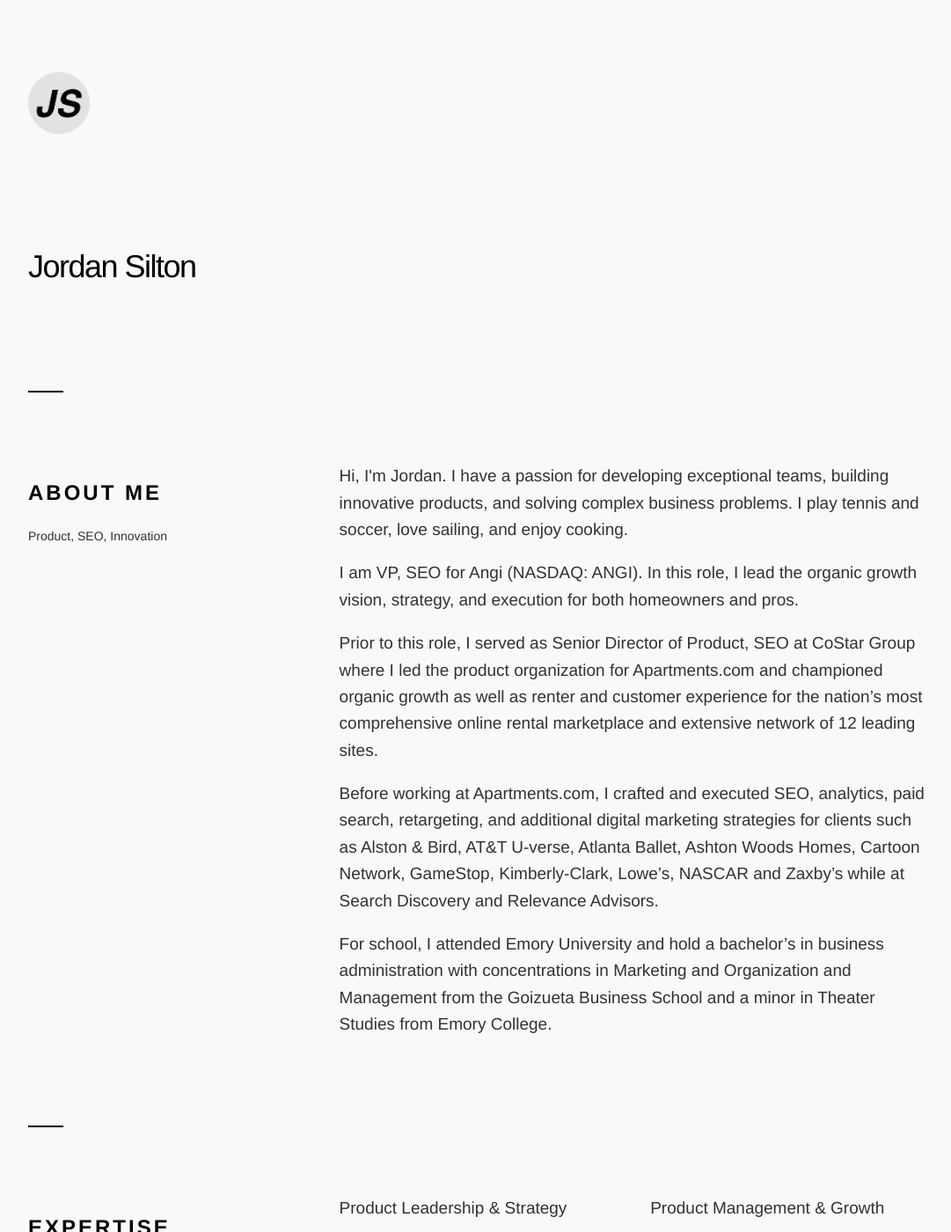
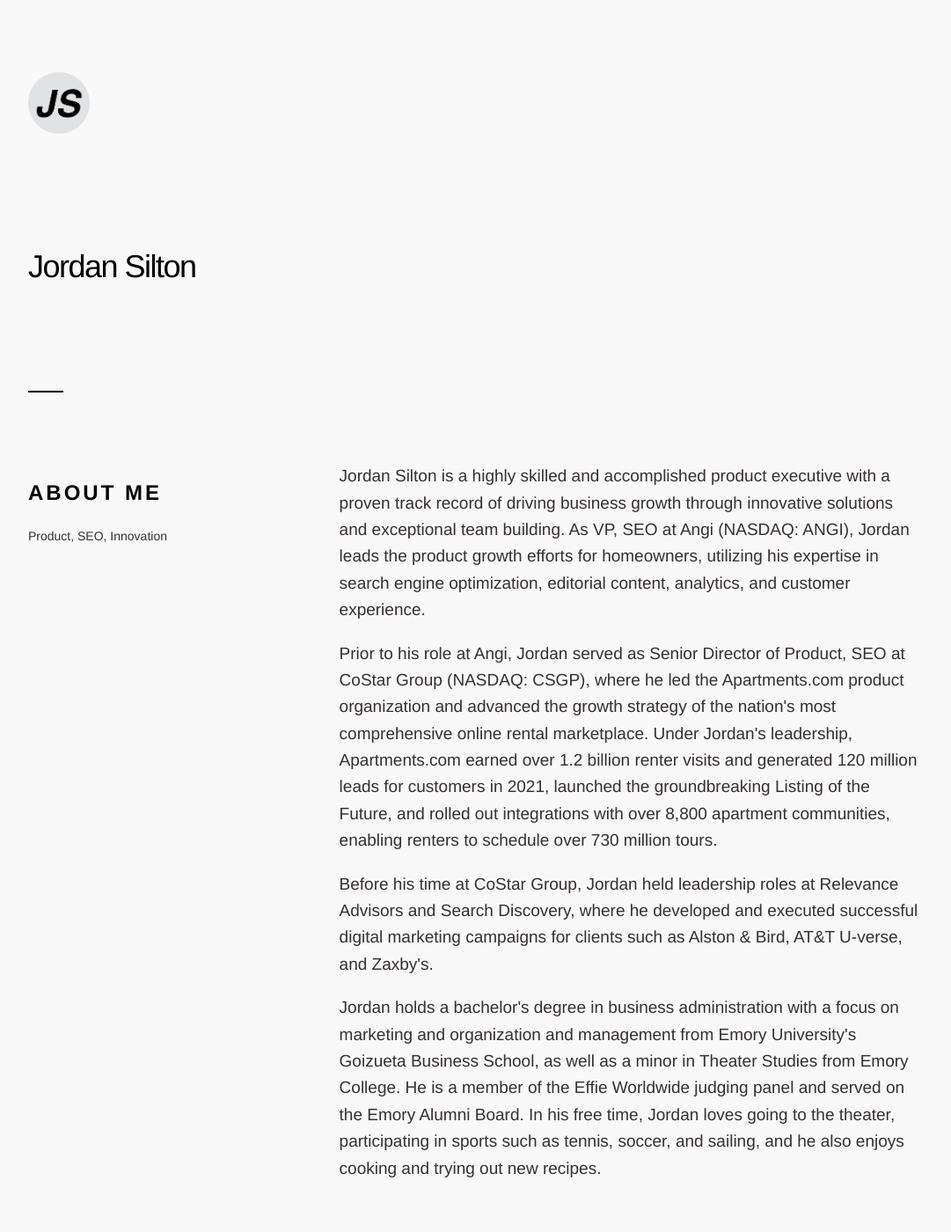
Before and after one commit to jsilton/jsilton.github.io, a Jekyll site: the page built from index.html, in a window 1280 px wide and 1400 px high. Shown: the whole window at 88% size, without its empty margins (98-1179 px from the left). Built offline with Jekyll 4.4.1, drawn with Linux system fonts in a browser that asks for light colours.

Commit message:
Update bio
New bio written with the help of ChatGPT

```diff
--- a/index.html
+++ b/index.html
@@ -25,11 +25,10 @@ redirect_from:
         </div>
     </div>
     <div class="eight columns">
-        <p>Hi, I'm Jordan. I have a passion for developing exceptional teams, building innovative products, and solving complex business problems. I play tennis and soccer, love sailing, and enjoy cooking.</p>
-        <p>I am VP, SEO for Angi (NASDAQ: ANGI). In this role, I lead the organic growth vision, strategy, and execution for both homeowners and pros.</p>
-        <p>Prior to this role, I served as Senior Director of Product, SEO at CoStar Group where I led the product organization for Apartments.com and championed organic growth as well as renter and customer experience for the nation’s most comprehensive online rental marketplace and extensive network of 12 leading sites.</p>
-        <p>Before working at Apartments.com, I crafted and executed SEO, analytics, paid search, retargeting, and additional digital marketing strategies for clients such as Alston & Bird, AT&T U-verse, Atlanta Ballet, Ashton Woods Homes, Cartoon Network, GameStop, Kimberly-Clark, Lowe’s, NASCAR and Zaxby’s while at Search Discovery and Relevance Advisors.</p>
-        <p>For school, I attended Emory University and hold a bachelor’s in business administration with concentrations in Marketing and Organization and Management from the Goizueta Business School and a minor in Theater Studies from Emory College.</p>
+        <p>Jordan Silton is a highly skilled and accomplished product executive with a proven track record of driving business growth through innovative solutions and exceptional team building. As VP, SEO at Angi (NASDAQ: ANGI), Jordan leads the product growth efforts for homeowners, utilizing his expertise in search engine optimization, editorial content, analytics, and customer experience.</p>
+        <p>Prior to his role at Angi, Jordan served as Senior Director of Product, SEO at CoStar Group (NASDAQ: CSGP), where he led the Apartments.com product organization and advanced the growth strategy of the nation's most comprehensive online rental marketplace. Under Jordan's leadership, Apartments.com earned over 1.2 billion renter visits and generated 120 million leads for customers in 2021, launched the groundbreaking Listing of the Future, and rolled out integrations with over 8,800 apartment communities, enabling renters to schedule over 730 million tours.</p>
+        <p>Before his time at CoStar Group, Jordan held leadership roles at Relevance Advisors and Search Discovery, where he developed and executed successful digital marketing campaigns for clients such as Alston & Bird, AT&T U-verse, and Zaxby's.
+        <p>Jordan holds a bachelor's degree in business administration with a focus on marketing and organization and management from Emory University's Goizueta Business School, as well as a minor in Theater Studies from Emory College. He is a member of the Effie Worldwide judging panel and served on the Emory Alumni Board. In his free time, Jordan loves going to the theater, participating in sports such as tennis, soccer, and sailing, and he also enjoys cooking and trying out new recipes.</p>
     </div>
 </div>
 
```
